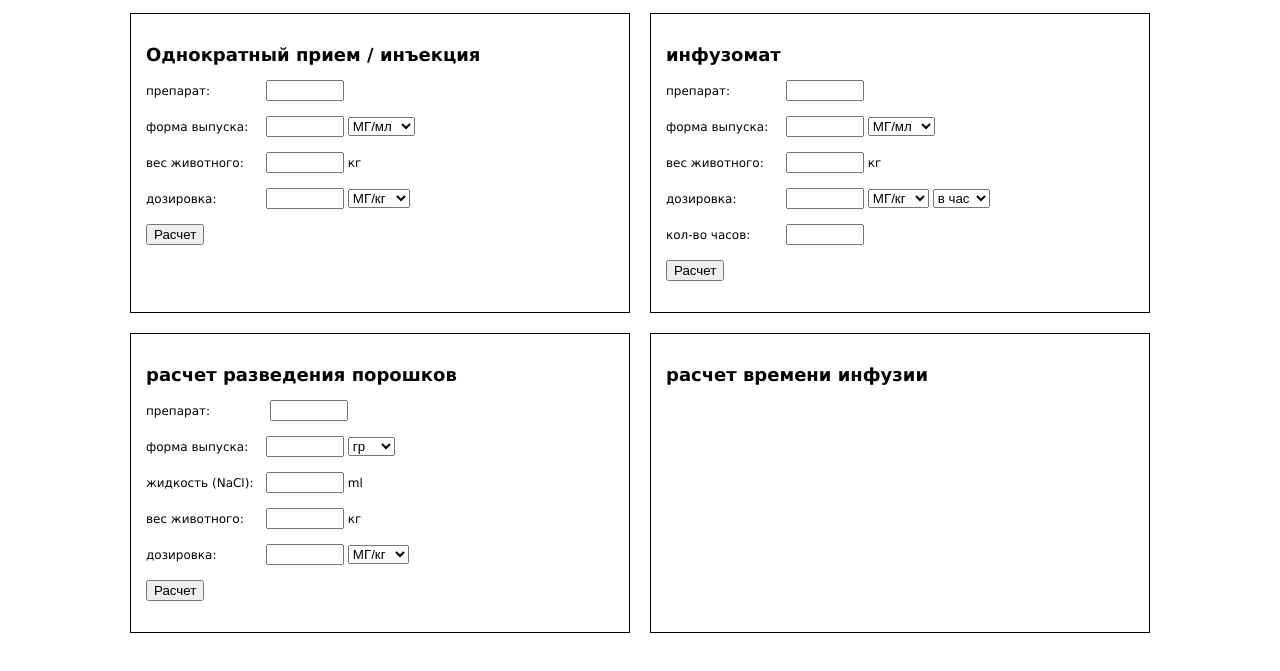
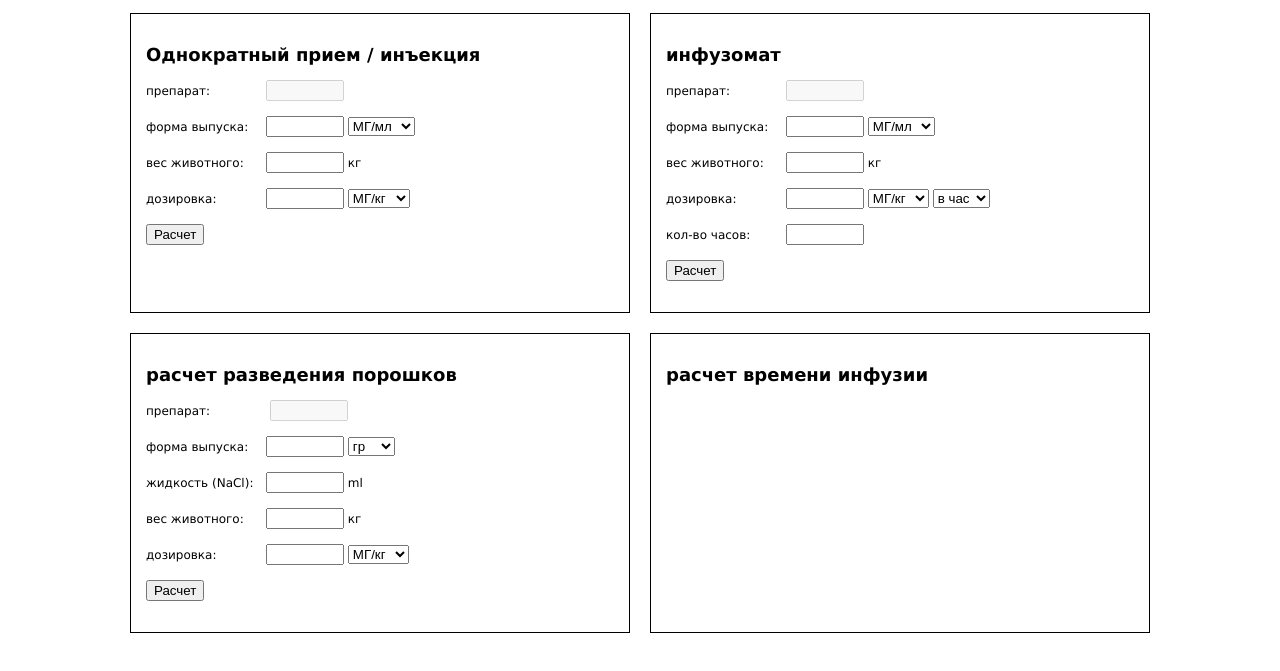
Before and after one commit to sv-khol/vet, a plain HTML site: page index.html in a window 1280 px wide. Shown: the part 51-722 px from the top of the page. Drawn offline with Linux system fonts and the light colour scheme.

Commit message:
Update index.html

```diff
--- a/index.html
+++ b/index.html
@@ -15,7 +15,7 @@
         <div class="var">
             <h2>Однократный прием / инъекция</h2>
             <form action="" id="inject">
-                <label><span> препарат: </span><input class="prep_name" type="text"></label>
+                <label><span> препарат: </span><input class="prep_name" type="text" disabled></label>
                 <div class="line">
                     <label><span>форма выпуска: </span><input class="prep_doz" type="text"></label>
                     <select name="" class="prep_izm">
@@ -41,13 +41,14 @@
                 </div>
 
                 <button type="submit">Расчет</button>
+                <!-- <button type="reset">Сброс</button> -->
                 <p class="rez"></p>
             </form>
         </div>
         <div class="var">
             <h2>инфузомат</h2>
             <form action="" id="infuzo">
-                <label><span>препарат: </span><input class="prep_name" type="text"></label>
+                <label><span>препарат: </span><input class="prep_name" type="text" disabled></label>
                 <div class="line">
                     <label><span>форма выпуска: </span><input class="prep_doz" type="text"></label>
                     <select name="" class="prep_izm">
@@ -81,7 +82,7 @@
         <div class="var">
             <h2>расчет разведения порошков</h2>
             <form action="" id="razved">
-                <label><span>препарат:</span> <input class="prep_name" type="text"></label>
+                <label><span>препарат:</span> <input class="prep_name" type="text" disabled></label>
                 <div class="line">
                     <label><span>форма выпуска: </span><input class="prep_doz" type="text"></label>
                     <select name="" class="prep_izm">
```
